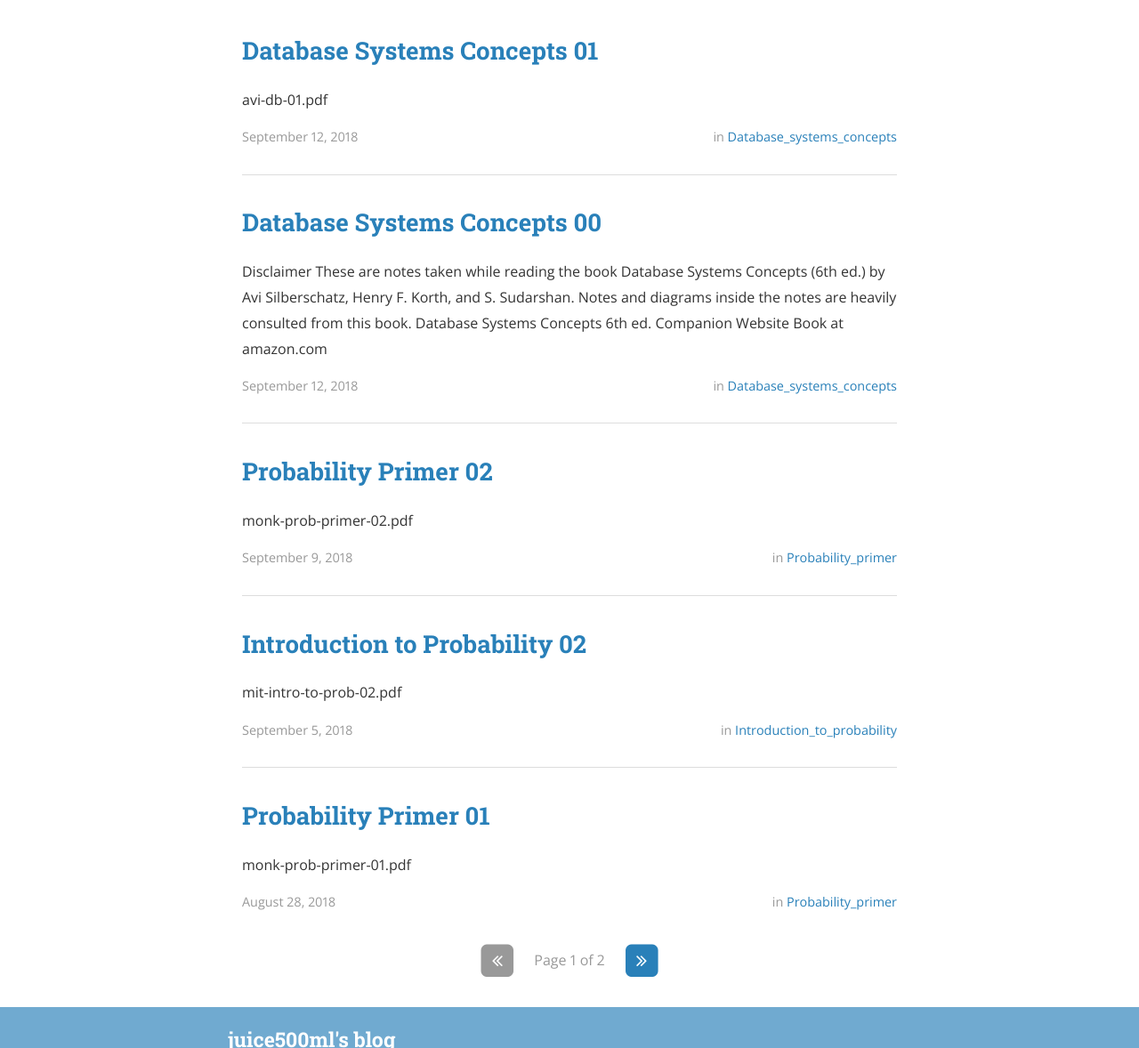
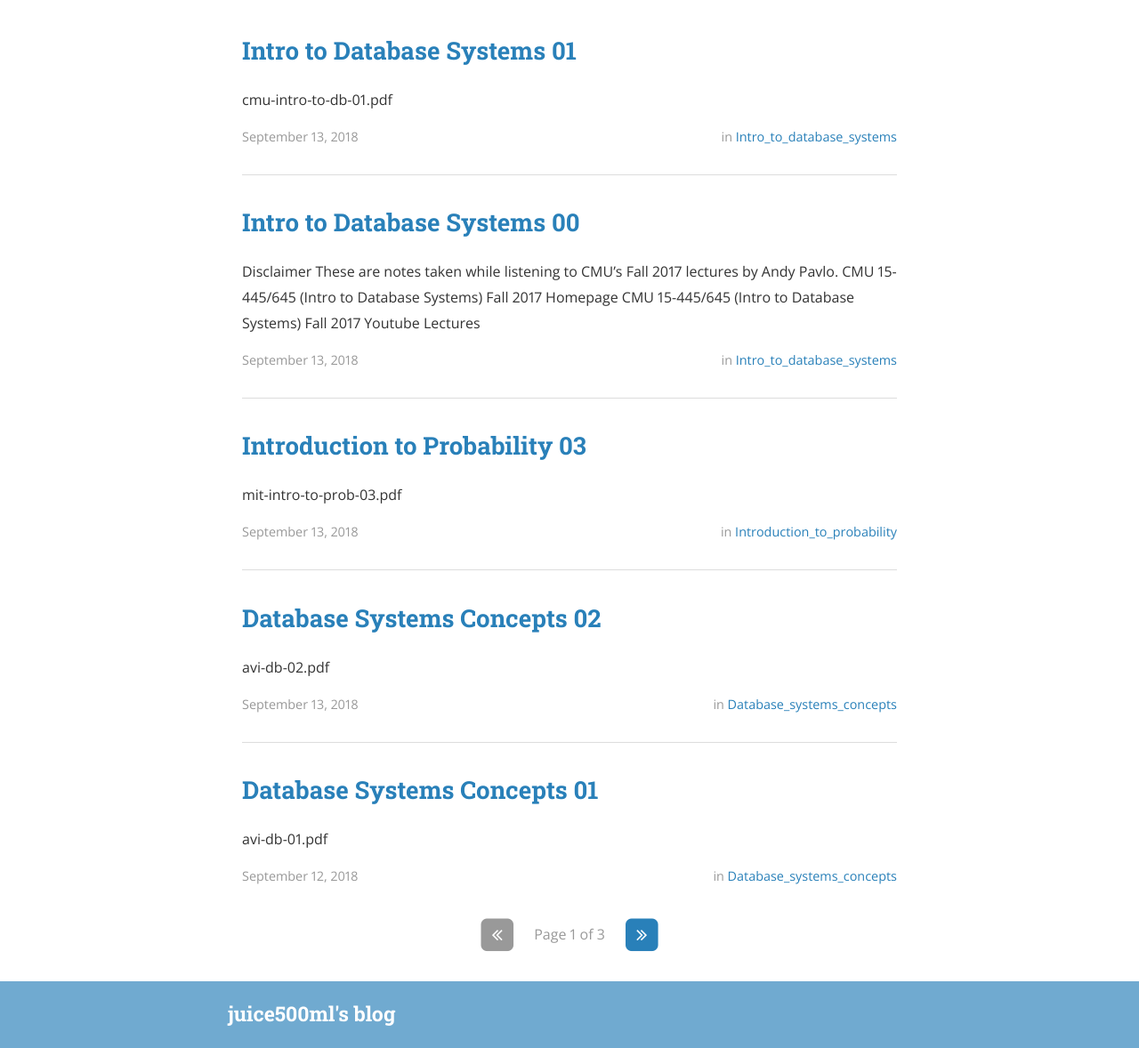
Before and after one commit to juice500ml/juice500ml.github.io, a Jekyll site: the page built from index.html, in a window 1280 px wide and 1400 px high, scrolled down 281 px. Shown: the part 222-1400 px from the top of the window at 89% size. Built offline with Jekyll 4.4.1, drawn with Linux system fonts in a browser that asks for light colours; nearby versions of some CDN libraries; the list of posts is cut into pages by our own code.

Commit message:
posts added

```diff
--- a/_config.yml
+++ b/_config.yml
@@ -57,6 +57,9 @@ descriptions:
 
   - cat: database_systems_concepts
     desc: "Notes took while reading Database Systems Concepts."
+
+  - cat: intro_to_database_systems
+    desc: "Notes took while listening to CMU's database systems lectures."
 
 # Social icons and sharing options
 #
--- /dev/null
+++ b/_posts/2018-09-13-avi-db-02.markdown
@@ -0,0 +1,12 @@
+---
+layout: post
+title:  "Database Systems Concepts 02"
+date:   2018-09-13 02:09:00
+author: Kwanghee Choi
+categories: database_systems_concepts
+---
+
+[avi-db-02.pdf](/assets/pdfs/avi-db-02.pdf)
+<div width="100%" style="padding-bottom:130%; display:block; position: relative;">
+<object data="/assets/pdfs/avi-db-02.pdf" type="application/pdf" width="100%" height="100%" style="position:absolute;"/>
+</div>
--- /dev/null
+++ b/_posts/2018-09-13-cmu-intro-to-db-00.markdown
@@ -0,0 +1,13 @@
+---
+layout: post
+title:  "Intro to Database Systems 00"
+date:   2018-09-13 02:12:00
+author: Kwanghee Choi
+categories: intro_to_database_systems
+---
+
+**Disclaimer**
+
+These are notes taken while listening to CMU's Fall 2017 lectures by [Andy Pavlo](http://www.cs.cmu.edu/~pavlo/).
+- [CMU 15-445/645 (Intro to Database Systems) Fall 2017 Homepage](https://15445.courses.cs.cmu.edu/fall2017/)
+- [CMU 15-445/645 (Intro to Database Systems) Fall 2017 Youtube Lectures](https://www.youtube.com/playlist?list=PLSE8ODhjZXjYutVzTeAds8xUt1rcmyT7x)
--- /dev/null
+++ b/_posts/2018-09-13-cmu-intro-to-db-01.markdown
@@ -0,0 +1,12 @@
+---
+layout: post
+title:  "Intro to Database Systems 01"
+date:   2018-09-13 02:19:00
+author: Kwanghee Choi
+categories: intro_to_database_systems
+---
+
+[cmu-intro-to-db-01.pdf](/assets/pdfs/cmu-intro-to-db-01.pdf)
+<div width="100%" style="padding-bottom:130%; display:block; position: relative;">
+<object data="/assets/pdfs/cmu-intro-to-db-01.pdf" type="application/pdf" width="100%" height="100%" style="position:absolute;"/>
+</div>
--- /dev/null
+++ b/_posts/2018-09-13-mit-intro-to-prob-03.markdown
@@ -0,0 +1,12 @@
+---
+layout: post
+title:  "Introduction to Probability 03"
+date:   2018-09-13 02:10:00
+author: Kwanghee Choi
+categories: introduction_to_probability
+---
+
+[mit-intro-to-prob-03.pdf](/assets/pdfs/mit-intro-to-prob-03.pdf)
+<div width="100%" style="padding-bottom:130%; display:block; position: relative;">
+<object data="/assets/pdfs/mit-intro-to-prob-03.pdf" type="application/pdf" width="100%" height="100%" style="position:absolute;"/>
+</div>
```
Also changed, not shown: 3 other files.
